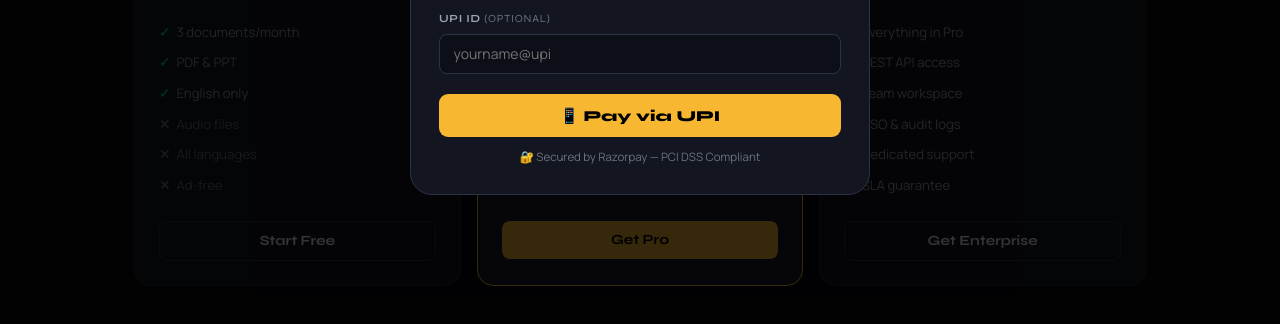
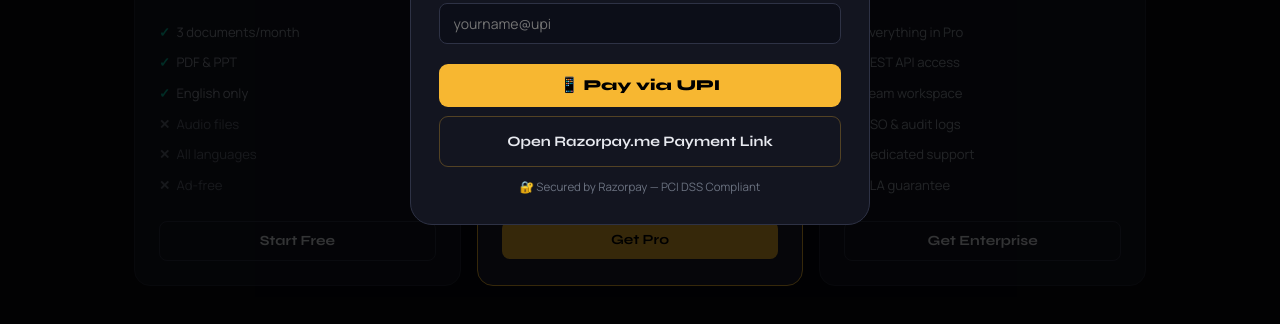
Before and after one commit to amitkumarankushcom-commits/roottolearn, a plain HTML site: page frontend/pricing.html in a window 1280 px wide. Both pictures are taken after a click on the button "Get Pro". Shown: the part 599-923 px from the top of the page. Drawn offline with Linux system fonts and the light colour scheme.

Commit message:
Add Razorpay.me fallback payment link

```diff
--- a/frontend/assets/css/pricing.css
+++ b/frontend/assets/css/pricing.css
@@ -290,6 +290,22 @@
   margin-top: .4rem;
 }
 
+.pay-link {
+  display: block;
+  width: 100%;
+  padding: .8rem;
+  border-radius: 9px;
+  font-size: .9rem;
+  font-weight: 700;
+  background: transparent;
+  color: var(--text);
+  border: 1px solid rgba(247,183,49,.28);
+  text-align: center;
+  text-decoration: none;
+  font-family: 'Syne', sans-serif;
+  margin-top: .55rem;
+}
+
 .pay-sec {
   text-align: center;
   font-size: .72rem;
--- a/frontend/config.js
+++ b/frontend/config.js
@@ -29,6 +29,7 @@
   // Payment Configuration
   razorpay: {
     key: IS_PROD ? 'rzp_live_YOUR_KEY_HERE' : 'rzp_test_SYtDiHDucmTTq4',
+    paymentLink: 'https://razorpay.me/@amitkumarankush',
   },
 
   stripe: {
--- a/frontend/pricing.html
+++ b/frontend/pricing.html
@@ -80,6 +80,7 @@
       <input class="finput" id="upiId" type="text" placeholder="yourname@upi">
     </div>
     <button class="pay-btn" id="upiPayBtn" onclick="processUpiPay()">📱 Pay via UPI</button>
+    <a class="pay-link" id="rzpMeLink" href="https://razorpay.me/@amitkumarankush" target="_blank" rel="noopener noreferrer">Open Razorpay.me Payment Link</a>
     <div class="pay-sec">🔐 Secured by Razorpay — PCI DSS Compliant</div>
   </div>
 </div>
@@ -90,9 +91,11 @@
 <script src="/assets/js/api.js?v=2"></script>
 <script>
 const RAZORPAY_KEY=(window.APP_CONFIG && window.APP_CONFIG.razorpay && window.APP_CONFIG.razorpay.key) || 'rzp_test_SYtDiHDucmTTq4';
+const RAZORPAY_PAYMENT_LINK=(window.APP_CONFIG && window.APP_CONFIG.razorpay && window.APP_CONFIG.razorpay.paymentLink) || 'https://razorpay.me/@amitkumarankush';
 const COUPONS={SAVE20:20,LAUNCH50:50,STUDENT30:30,FREEMONTH:100,WELCOME15:15};
 const PRICES={pro:849,enterprise:2499};
 let discount=0,curPay={plan:'pro',price:849};
+document.getElementById('rzpMeLink').href = RAZORPAY_PAYMENT_LINK;
 const u=getUser();
 if(u && u.name){const init=u.name.split(' ').map(w=>w[0]).join('').toUpperCase().slice(0,2);document.getElementById('navRight').innerHTML=`<span style="font-size:.8rem;color:var(--muted)">Hi, ${u.name.split(' ')[0]}</span><div class="user-av" onclick="location.href='profile.html'">${init}</div>`;}function applyCpn(){
   const c=document.getElementById('cpnIn').value.trim().toUpperCase();
```
Also changed, not shown: frontend/app.html (+3 -0 lines).
